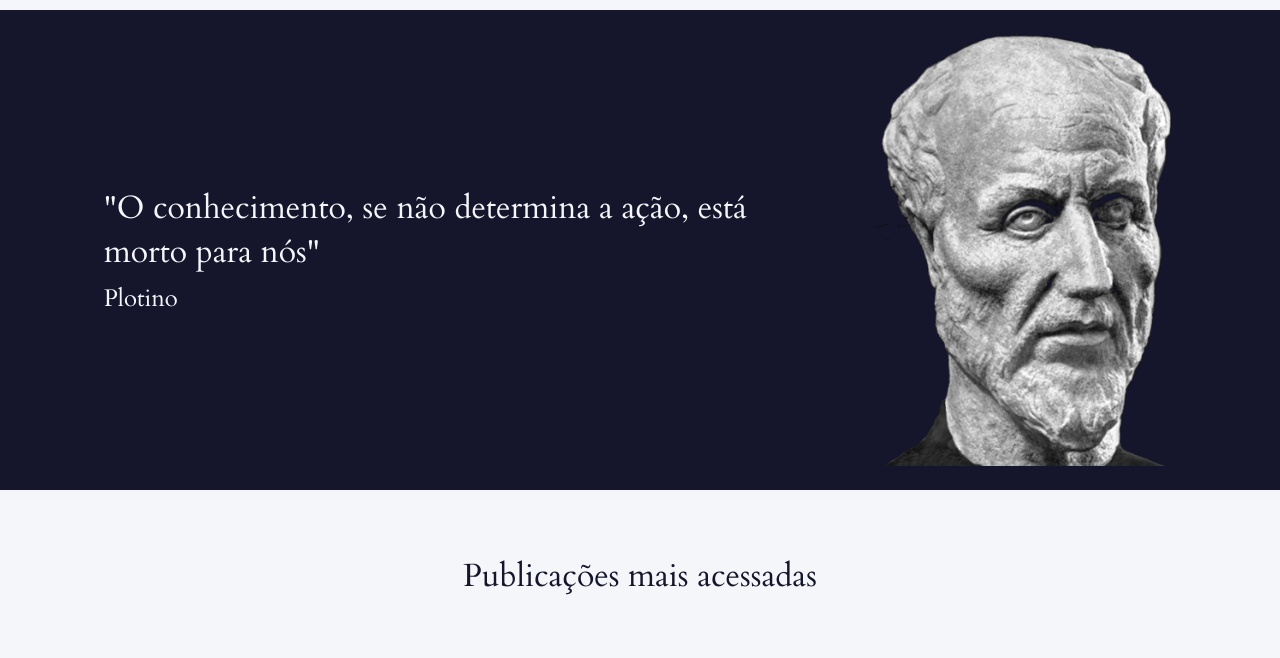
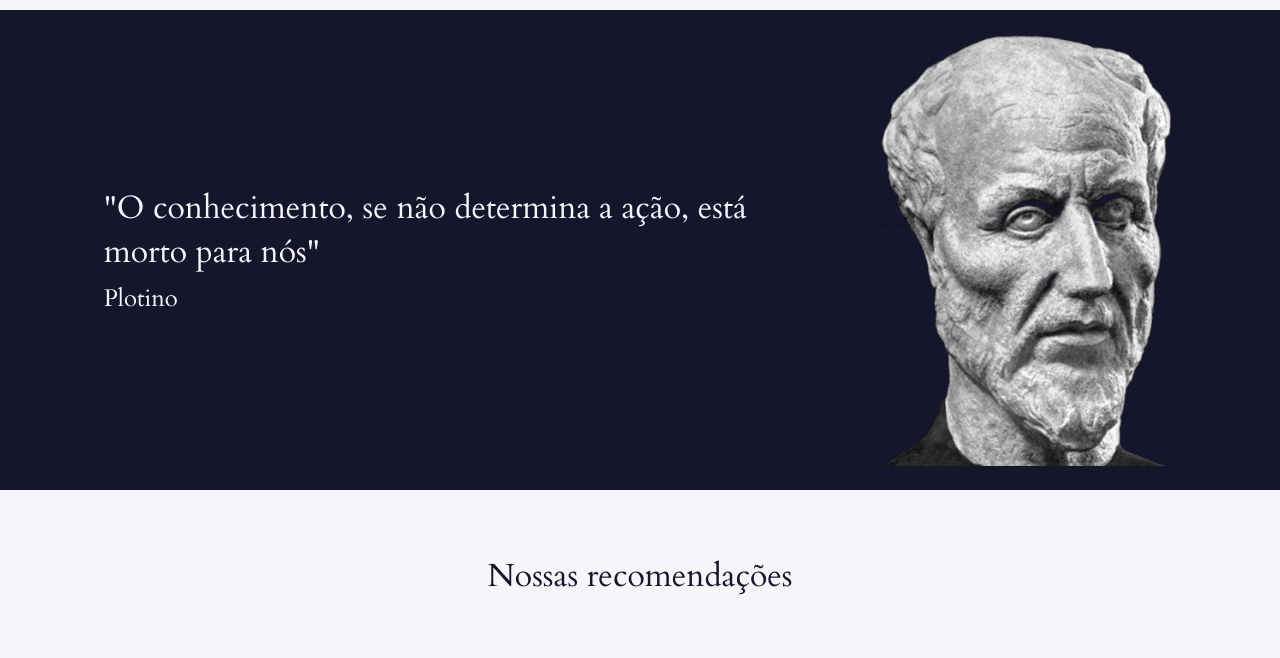
Before and after one commit to Tischer/projeto-apollodori, a plain HTML site: page index.html in a window 1280 px wide. Shown: the part 142-800 px from the top of the page. Drawn offline with nearby package versions, Linux system fonts and the light colour scheme.

Commit message:
Update: versão final homa page

```diff
--- a/index.html
+++ b/index.html
@@ -63,7 +63,7 @@
         </section>
         <section class="pubs">
             <div class="sec-title">
-                <p>Publicações mais acessadas</p>
+                <p>Nossas recomendações</p>
             </div>
             <a href="#" class="pub">
                 <img src="./assets/pub-base.png" alt="Book">
--- a/public/style.css
+++ b/public/style.css
@@ -229,6 +229,9 @@ main .pubs .pub .text-pub .title {
 }
 
 
+/* FAQ */
+
+
 /* footer */
 
 footer {
```
